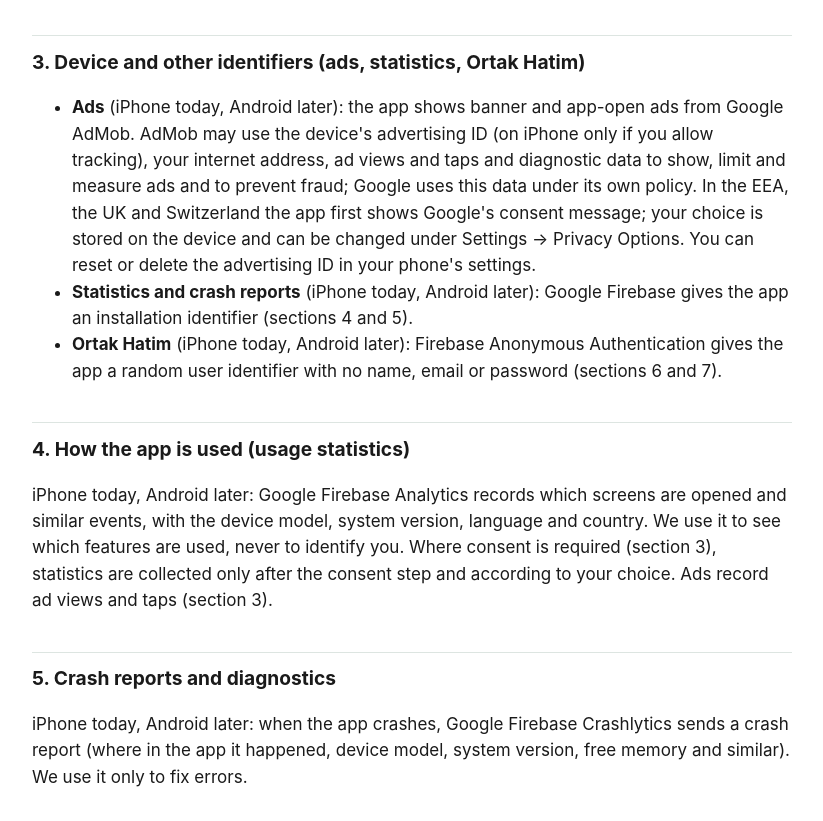
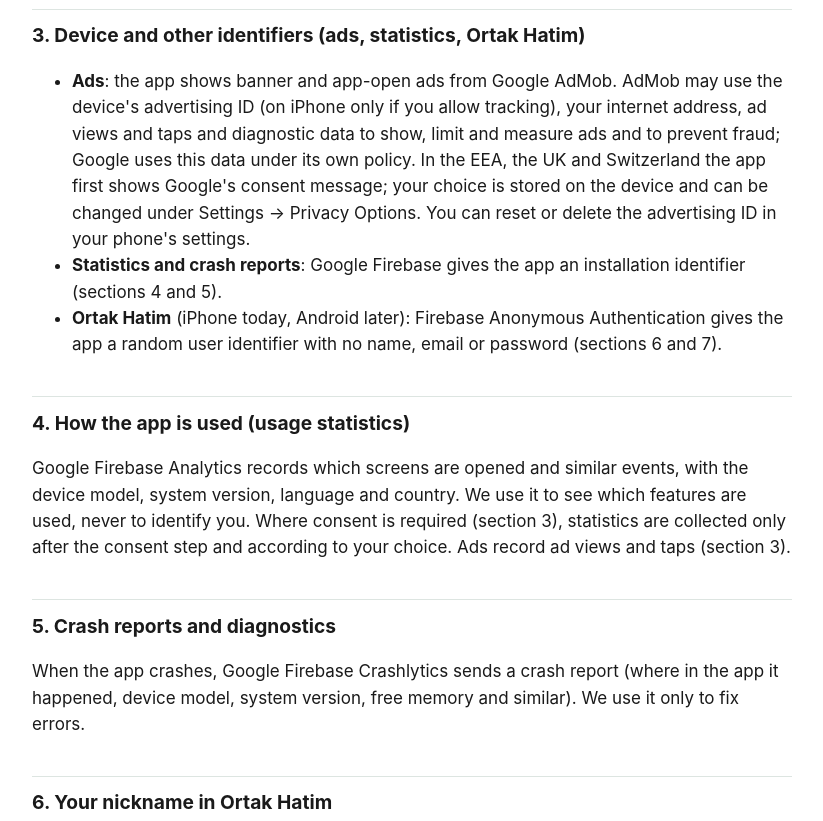
Before and after one commit to Yagia/yagia.github.io, a plain HTML site: page imsakiye/privacy/index.html in a window 1280 px wide. Shown: the part 1342-2163 px from the top of the page, without its empty margins (228-1051 px from the left). Drawn offline with Linux system fonts and the light colour scheme.

Commit message:
İmsakiye privacy: Android now shows ads and sends statistics and crash reports (19 November 2026)

```diff
--- a/imsakiye/privacy/index.html
+++ b/imsakiye/privacy/index.html
@@ -23,7 +23,7 @@
 <p class="lang">English · <a href="tr/" hreflang="tr" lang="tr">Türkçe</a></p>
 <h1>Privacy Policy</h1>
 <p class="meta">İmsakiye (named “Prayer Times”, “مواقيت الصلاة”, “Gebetszeiten” … in other languages) for iPhone and iPad
-(App Store, ID 1508874827) and Android (Google Play, com.yagia.islam).<br>Last updated: 18 November 2026</p>
+(App Store, ID 1508874827) and Android (Google Play, com.yagia.islam).<br>Last updated: 19 November 2026</p>
 
 <h2 id="s1">1. Who we are and the short version</h2>
 <p>The app is made by Yağız Akdeniz, an individual developer in Türkiye (“we”). Contact:
@@ -31,9 +31,8 @@
 <p>You do not need an account. We do not sell your data. We have no server of our own: what leaves your phone goes to the
 services named below, only to make a feature work, to show ads, or to count use and crashes. Everything else – your settings,
 saved places, notifications and alarms – stays on your device.</p>
-<p>Some features are not yet in the Android app: ads, usage statistics and crash reports, the shared khatm (Ortak Hatim), the
-“Buy me a coffee” purchase and the Quran. This page already describes them, so that it stays true when they arrive; each
-section says where a feature exists today.</p>
+<p>Some features are not yet in the Android app: the shared khatm (Ortak Hatim), the “Buy me a coffee” purchase and the Quran.
+This page already describes them, so that it stays true when they arrive; each section says where a feature exists today.</p>
 
 <h2 id="s2">2. Location</h2>
 <p>Location is optional: you can always pick a place by hand, and you can withdraw the permission at any time in your
@@ -52,33 +51,29 @@ phone's settings. If you allow it, the app uses your position to choose the near
   (tiles.openfreemap.org), which receives the map area shown and your internet address.</li>
   <li><strong>When.</strong> On Android only while you use the app (no background location). On iPhone, if you also allow
   “Always”, the app can follow your position while closed so that times and notifications match where you are.</li>
-  <li><strong>Ads</strong> (section 3) may estimate an approximate location from your internet address.</li>
-</ul>
-<p>We keep no copy of your position; the last one is stored only on your device. The services above receive it to answer
-the request; their own policies apply to their servers.</p>
-
-<h2 id="s3">3. Device and other identifiers (ads, statistics, Ortak Hatim)</h2>
-<ul>
-  <li><strong>Ads</strong> (iPhone today, Android later): the app shows banner and app-open ads from Google AdMob. AdMob may
-  use the device's advertising ID (on iPhone only if you allow tracking), your internet address, ad views and taps and
-  diagnostic data to show, limit and measure ads and to prevent fraud; Google uses this data under its own policy. In the
-  EEA, the UK and Switzerland the app first shows Google's consent message; your choice is stored on the device and can be
-  changed under Settings → Privacy Options. You can reset or delete the advertising ID in your phone's settings.</li>
-  <li><strong>Statistics and crash reports</strong> (iPhone today, Android later): Google Firebase gives the app an
-  installation identifier (sections 4 and 5).</li>
+  <li><strong>Ads</strong> (section 3) may estimate an approximate location from your internet address.</li> </ul> <p>We keep
+  no copy of your position; the last one is stored only on your device. The services above receive it to answer the request;
+  their own policies apply to their servers.</p> <h2 id="s3">3. Device and other identifiers (ads, statistics, Ortak
+  Hatim)</h2> <ul> <li><strong>Ads</strong>: the app shows banner and app-open ads from Google AdMob. AdMob may use the
+  device's advertising ID (on iPhone only if you allow tracking), your internet address, ad views and taps and diagnostic data
+  to show, limit and measure ads and to prevent fraud; Google uses this data under its own policy. In the EEA, the UK and
+  Switzerland the app first shows Google's consent message; your choice is stored on the device and can be changed under
+  Settings → Privacy Options. You can reset or delete the advertising ID in your phone's settings.</li>
+  <li><strong>Statistics and crash reports</strong>: Google Firebase gives the app an installation identifier (sections 4 and
+  5).</li>
   <li><strong>Ortak Hatim</strong> (iPhone today, Android later): Firebase Anonymous Authentication gives the app a random user
   identifier with no name, email or password (sections 6 and 7).</li>
 </ul>
 
 <h2 id="s4">4. How the app is used (usage statistics)</h2>
-<p>iPhone today, Android later: Google Firebase Analytics records which screens are opened and similar events, with the
-device model, system version, language and country. We use it to see which features are used, never to identify you. Where
-consent is required (section 3), statistics are collected only after the consent step and according to your choice. Ads
-record ad views and taps (section 3).</p>
+<p>Google Firebase Analytics records which screens are opened and similar events, with the device model, system version,
+language and country. We use it to see which features are used, never to identify you. Where consent is required (section 3),
+statistics are collected only after the consent step and according to your choice. Ads record ad views and taps (section
+3).</p>
 
 <h2 id="s5">5. Crash reports and diagnostics</h2>
-<p>iPhone today, Android later: when the app crashes, Google Firebase Crashlytics sends a crash report (where in the app it
-happened, device model, system version, free memory and similar). We use it only to fix errors.</p>
+<p>When the app crashes, Google Firebase Crashlytics sends a crash report (where in the app it happened, device model, system
+version, free memory and similar). We use it only to fix errors.</p>
 
 <h2 id="s6">6. Your nickname in Ortak Hatim</h2>
 <p>iPhone today, Android later. Ortak Hatim is optional. When you start or join a shared khatm, the nickname you type is
```
